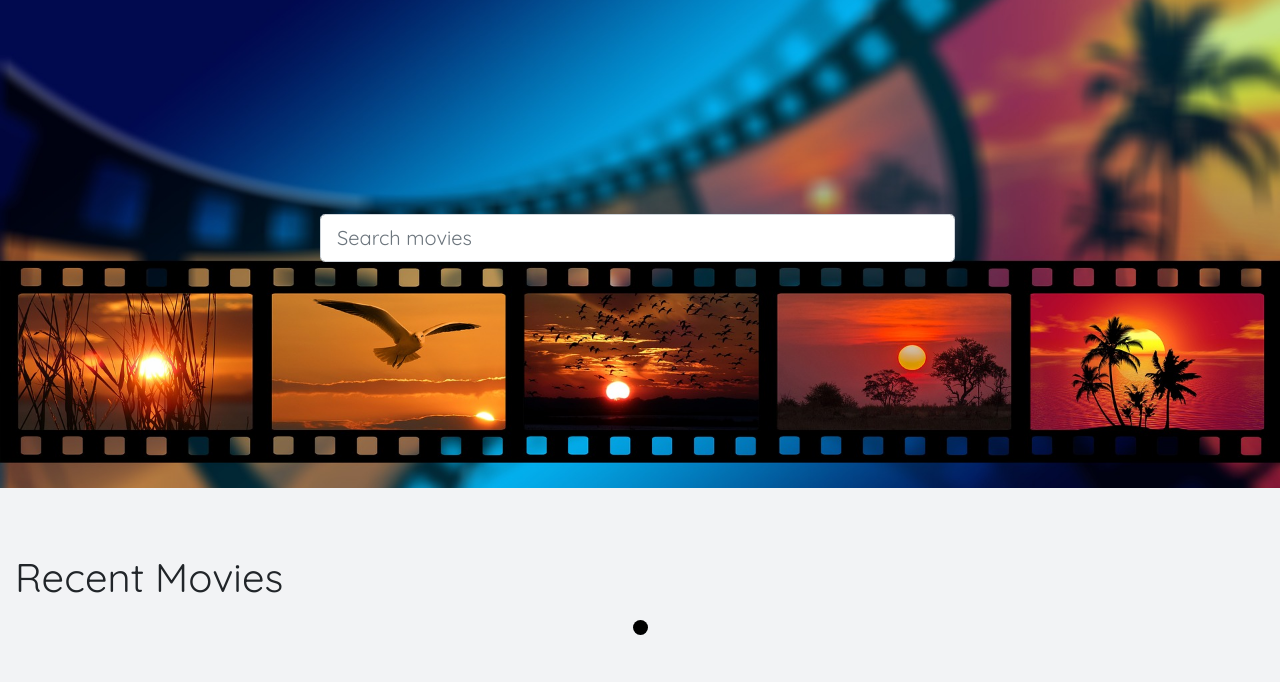
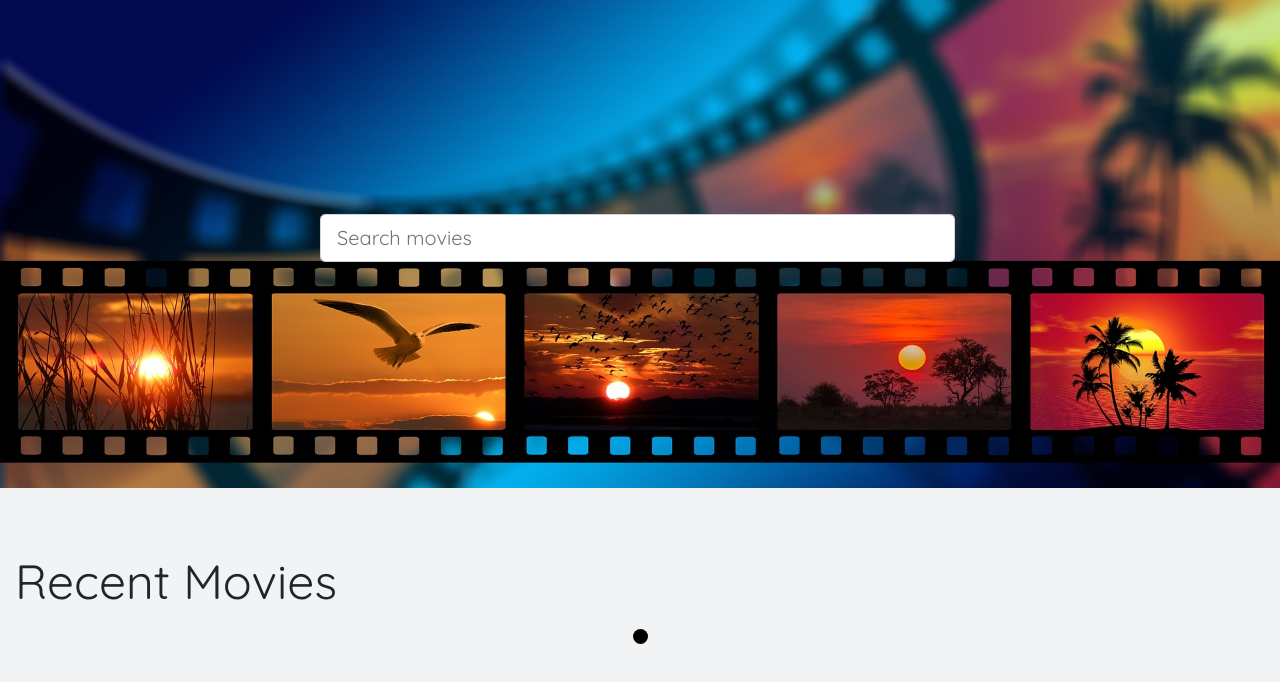
Before and after one commit to abzshaikh/abzshaikh.github.io, a plain HTML site: page index.html in a window 1280 px wide. Shown: the part 112-794 px from the top of the page. Drawn offline with nearby package versions, Linux system fonts and the light colour scheme; no server answers.

Commit message:
Update index.html

```diff
--- a/index.html
+++ b/index.html
@@ -52,7 +52,7 @@
             </div>
         </div>
         <div class="container-fluid popular-movie-container">
-            <h1>Recent Movies</h1>
+            <h1 class="title-header">Recent Movies</h1>
             <!--carousal-->
             <div class="row">
                 <div class="col-md-12 heroSlider-fixed">
```
